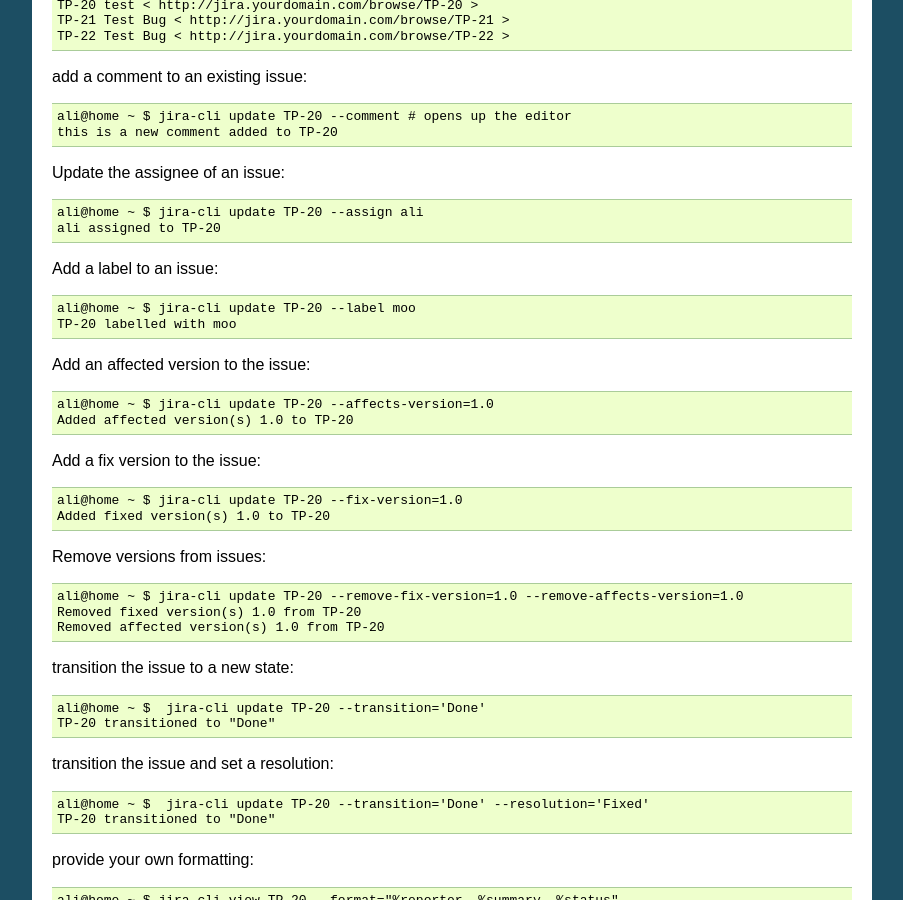
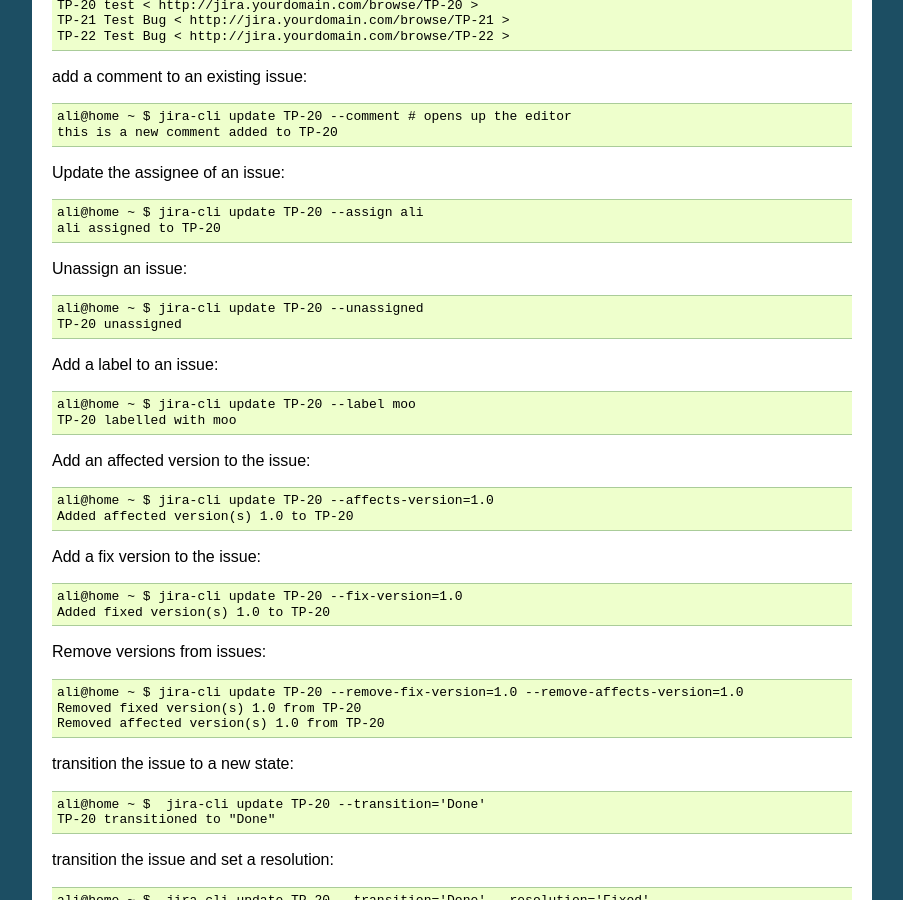
Before and after one commit to alisaifee/jira-cli, a Sphinx documentation site: the page built from doc/source/intro.rst, in a window 1280 px wide and 900 px high, scrolled down 2168 px. Shown: the whole window, without its empty margins (198-1101 px from the left). Built offline with Sphinx 7.4.7, drawn with Linux system fonts in a browser that asks for light colours.

Commit message:
Document `--unassign` flag.

```diff
--- a/doc/source/intro.rst
+++ b/doc/source/intro.rst
@@ -135,6 +135,11 @@
     ali@home ~ $ jira-cli update TP-20 --assign ali
     ali assigned to TP-20
 
+Unassign an issue::
+
+    ali@home ~ $ jira-cli update TP-20 --unassigned
+    TP-20 unassigned
+
 Add a label to an issue::
 
     ali@home ~ $ jira-cli update TP-20 --label moo
```
